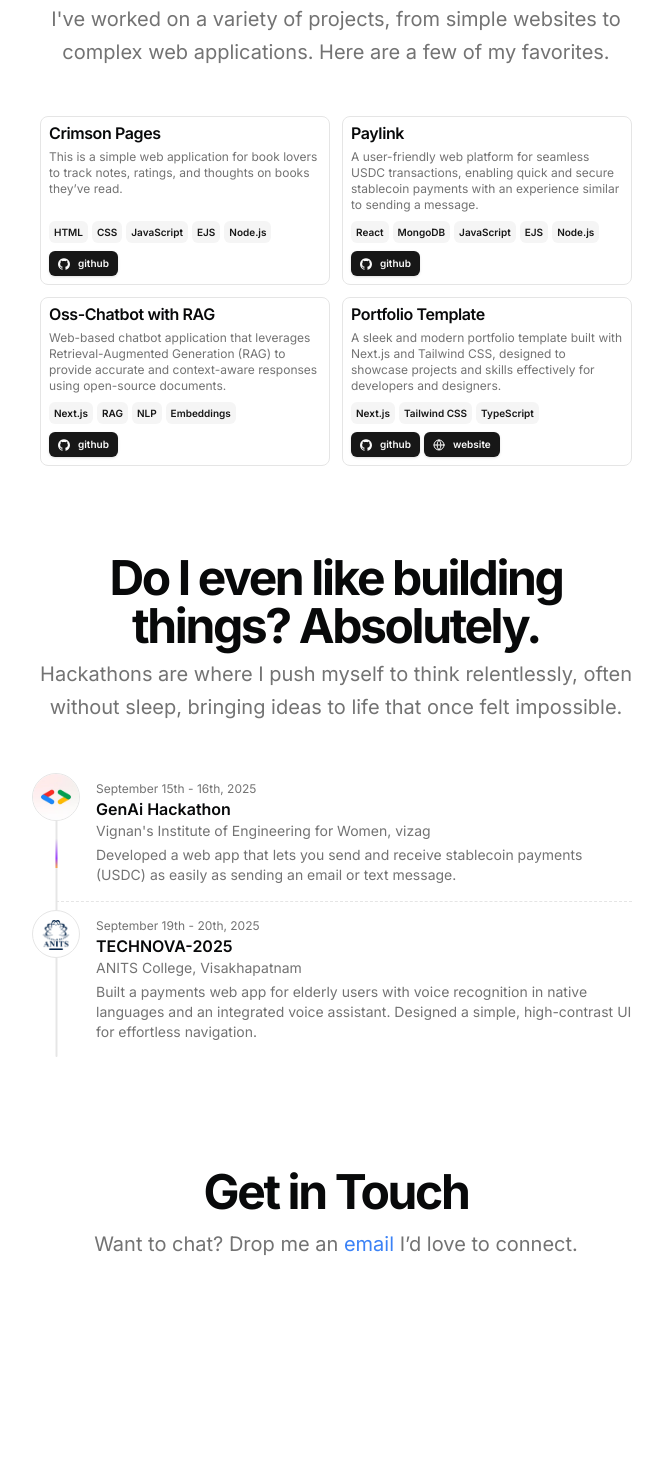
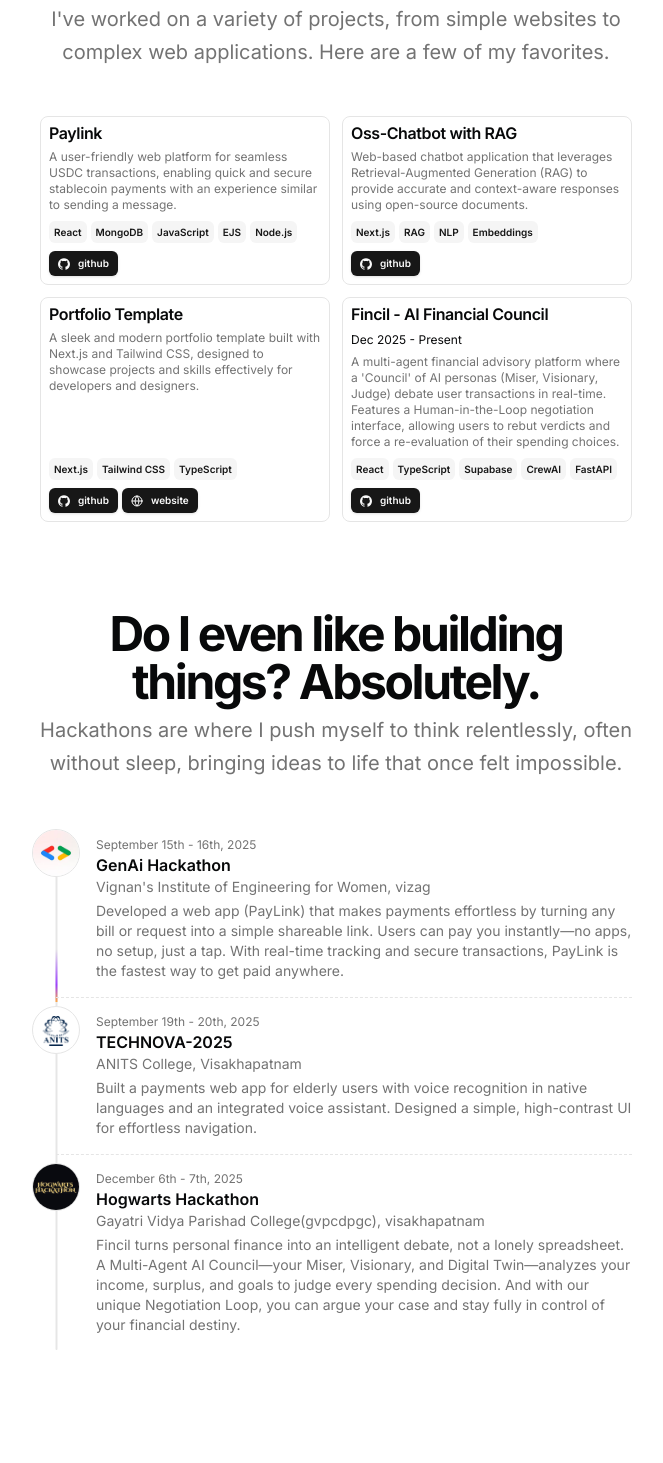
Before and after one commit to rooney011/portfolio-main, a Next.js app: page / in a window 1280 px wide. Shown: the part 1503-2966 px from the top of the page, without its empty margins (304-967 px from the left). Before the commit the page ends 2890 px from the top, so only its background shows below. Built offline with nearby package versions, Linux system fonts and the light colour scheme.

Commit message:
updated resume file

```diff
--- a/src/data/resume.tsx
+++ b/src/data/resume.tsx
@@ -95,31 +95,31 @@ export const DATA = {
     },
   ],
   projects: [
-    {
-      title: "Crimson Pages",
-      href: "https://chatcollect.com",
-      dates: "",
-      active: true,
-      description:
-        "This is a simple web application for book lovers to track notes, ratings, and thoughts on books they’ve read.",
-      technologies: [
-        "HTML",
-        "CSS",
-        "JavaScript",
-        "EJS",
-        "Node.js"
-      ],
-      links: [
-        {
-          type: "github",
-          href: "https://github.com/rooney011/Crimson-Pages.git",
-          icon: <Icons.github className="size-3" />,
-        },
-      ],
-      image: "",
-      video:
-        "",
-    },
+    // {
+    //   title: "Crimson Pages",
+    //   href: "https://chatcollect.com",
+    //   dates: "",
+    //   active: true,
+    //   description:
+    //     "This is a simple web application for book lovers to track notes, ratings, and thoughts on books they’ve read.",
+    //   technologies: [
+    //     "HTML",
+    //     "CSS",
+    //     "JavaScript",
+    //     "EJS",
+    //     "Node.js"
+    //   ],
+    //   links: [
+    //     {
+    //       type: "github",
+    //       href: "https://github.com/rooney011/Crimson-Pages.git",
+    //       icon: <Icons.github className="size-3" />,
+    //     },
+    //   ],
+    //   image: "",
+    //   video:
+    //     "",
+    // },
     {
       title: "Paylink",
       href: "https://chatcollect.com",
@@ -161,7 +161,7 @@ export const DATA = {
       links: [
         {
           type: "github",
-          href: "",
+          href: "https://github.com/rooney011/oss-chatbot-with-rag.git",
           icon: <Icons.github className="size-3" />,
         },
       ],
@@ -189,13 +189,43 @@ export const DATA = {
         },
         {
           type: "website",
-          href: "https://portfolio-aneesh.vercel.app/projects",
+          href: "https://portfolio-aneesh.vercel.app",
           icon: <Icons.globe className="size-3" />,
         },
       ],
       image: "",
       video:
         "",
+    },
+    {
+      title: "Fincil - AI Financial Council",
+      href: "https://github.com/rooney011/Fincil.git",
+      dates: "Dec 2025 - Present",
+      active: true,
+      description:
+        "A multi-agent financial advisory platform where a 'Council' of AI personas (Miser, Visionary, Judge) debate user transactions in real-time. Features a Human-in-the-Loop negotiation interface, allowing users to rebut verdicts and force a re-evaluation of their spending choices.",
+      technologies: [
+        "React",
+        "TypeScript",
+        "Supabase",
+        "CrewAI",
+        "FastAPI",
+        // "Tailwind CSS",
+      ],
+      links: [
+        {
+          type: "github",
+          href: "https://github.com/rooney011/Fincil.git",
+          icon: <Icons.github className="size-3" />,
+        },
+        // {
+        //   type: "Website",
+        //   href: "https://fincil-demo.vercel.app",
+        //   icon: <Icons.globe className="size-3" />,
+        // },
+      ],
+      image: "",
+      video: "",
     },
   ],
   hackathons: [
@@ -204,7 +234,7 @@ export const DATA = {
       dates: "September 15th - 16th, 2025",
       location: "Vignan's Institute of Engineering for Women, vizag",
       description:
-        "Developed a web app that lets you send and receive stablecoin payments (USDC) as easily as sending an email or text message.",
+        "Developed a web app (PayLink) that makes payments effortless by turning any bill or request into a simple shareable link. Users can pay you instantly—no apps, no setup, just a tap. With real-time tracking and secure transactions, PayLink is the fastest way to get paid anywhere.",
       image:
         "/gdg.jpg",
       mlh: "",
@@ -221,7 +251,17 @@ export const DATA = {
       mlh: "",
       links: [],
     },
+    {
+      title: "Hogwarts Hackathon",
+      dates: "December 6th - 7th, 2025",
+      location: "Gayatri Vidya Parishad College(gvpcdpgc), visakhapatnam",
+      description:
+        "Fincil turns personal finance into an intelligent debate, not a lonely spreadsheet. A Multi-Agent AI Council—your Miser, Visionary, and Digital Twin—analyzes your income, surplus, and goals to judge every spending decision. And with our unique Negotiation Loop, you can argue your case and stay fully in control of your financial destiny.",
 
+      image: "/hogwarts.jpeg",
+      mlh: "",
+      links: [],
+    },
 
   ],
 } as const;
```
Also changed, not shown: public/hogwarts.jpeg (added).
